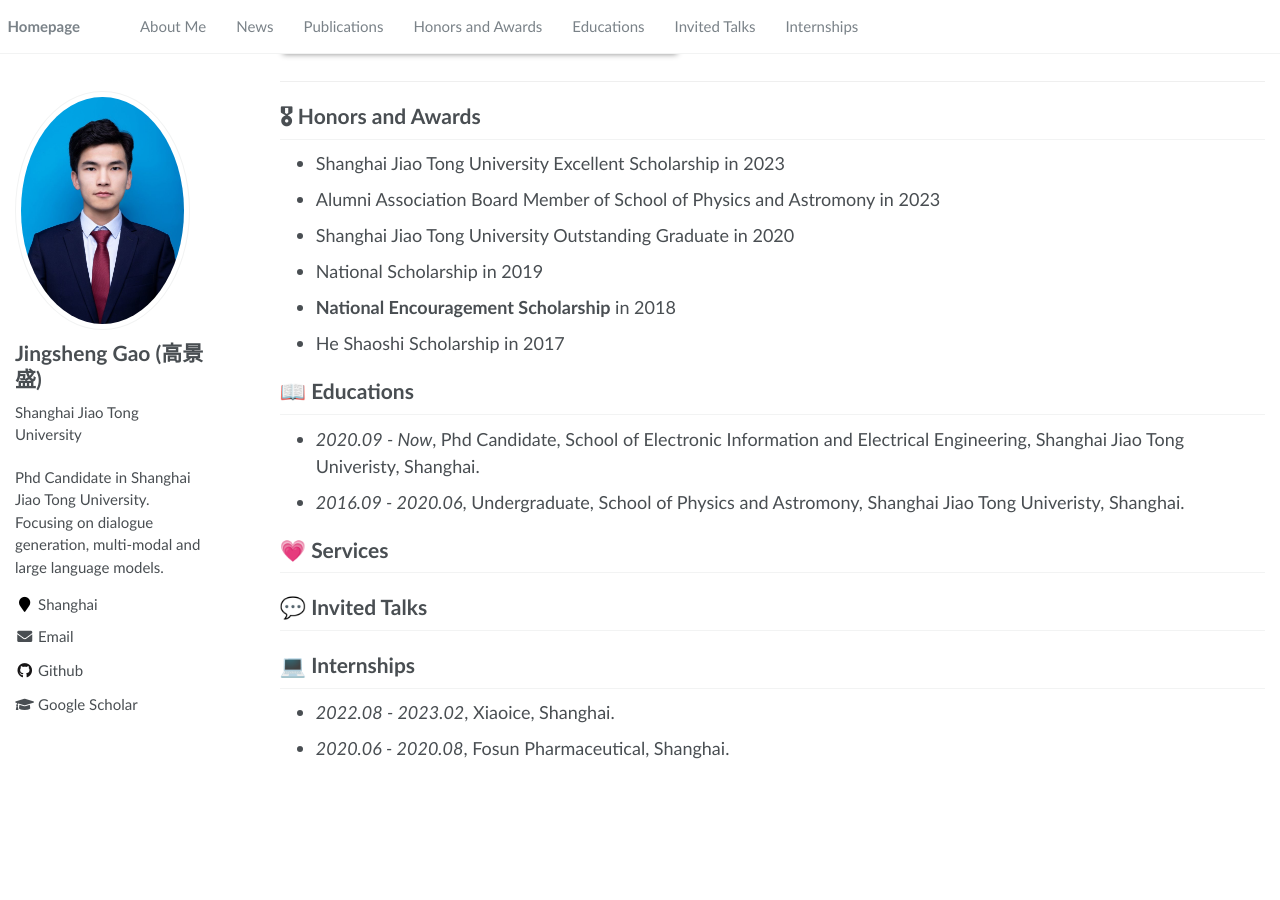
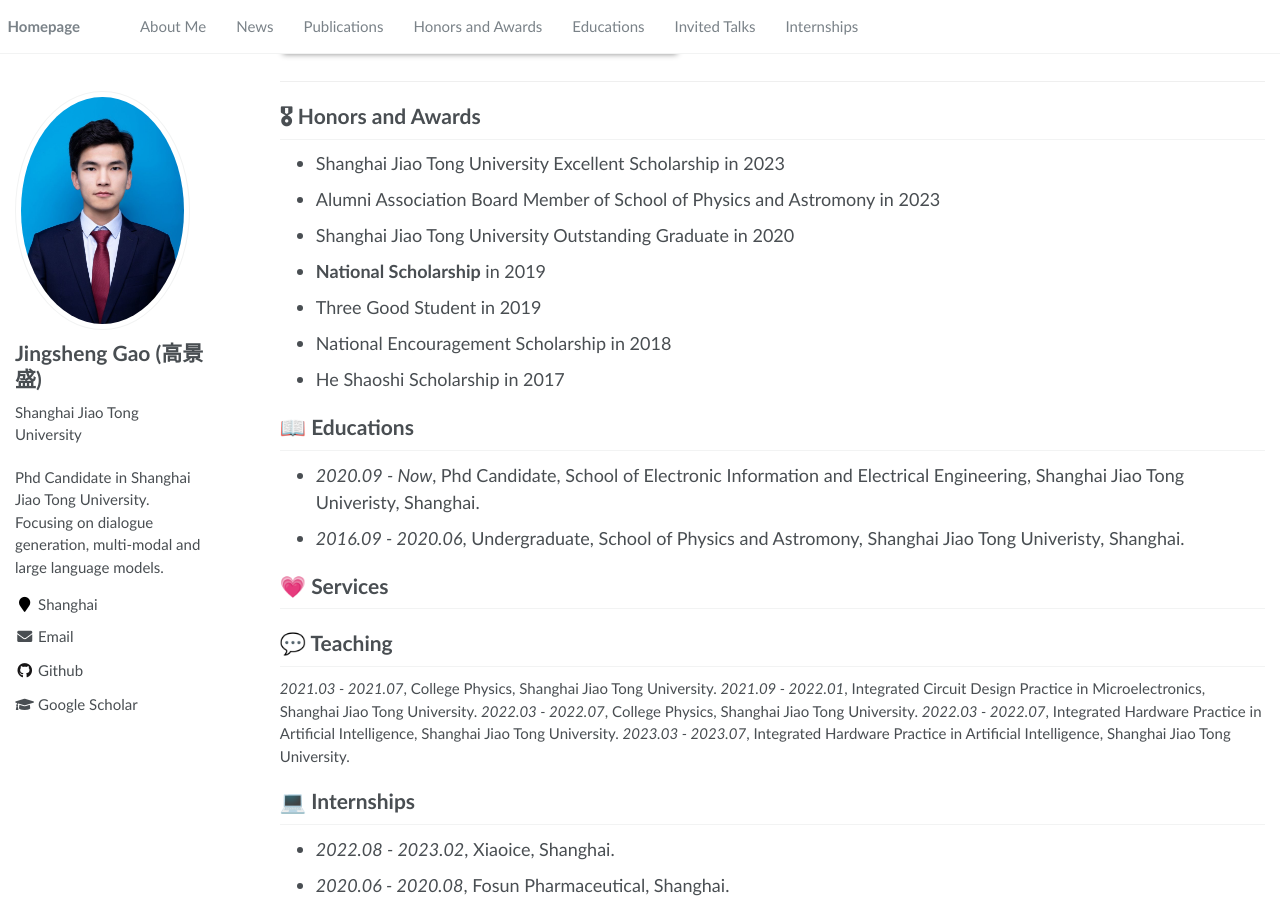
Before and after one commit to jerrynchen/jerrynchen.github.io, a Jekyll site: the page built from _pages/about.md, in a window 1280 px wide and 900 px high, scrolled down 2857 px. Built offline with Jekyll 4.4.1, drawn with Linux system fonts in a browser that asks for light colours; before the commit the page ends 3637 px from its top, so only the background shows below that.

Commit message:
upload all

```diff
--- a/_pages/includes/honers.md
+++ b/_pages/includes/honers.md
@@ -5,8 +5,9 @@
 * Shanghai Jiao Tong University Excellent Scholarship in 2023
 * Alumni Association Board Member of School of Physics and Astromony in 2023
 * Shanghai Jiao Tong University Outstanding Graduate in 2020
-* National Scholarship in 2019
-* **National Encouragement Scholarship** in 2018
+* **National Scholarship** in 2019
+* Three Good Student in 2019
+* National Encouragement Scholarship in 2018
 * He Shaoshi Scholarship in 2017
 
 </div>
--- a/_pages/includes/others.md
+++ b/_pages/includes/others.md
@@ -10,7 +10,13 @@
 # 💗 Services
 
 
-# 💬 Invited Talks
+
+# 💬 Teaching
+*2021.03 - 2021.07*, College Physics, Shanghai Jiao Tong University.
+*2021.09 - 2022.01*, Integrated Circuit Design Practice in Microelectronics, Shanghai Jiao Tong University.
+*2022.03 - 2022.07*, College Physics, Shanghai Jiao Tong University.
+*2022.03 - 2022.07*, Integrated Hardware Practice in Artificial Intelligence, Shanghai Jiao Tong University.
+*2023.03 - 2023.07*, Integrated Hardware Practice in Artificial Intelligence, Shanghai Jiao Tong University.
 
 
 # 💻 Internships
```
